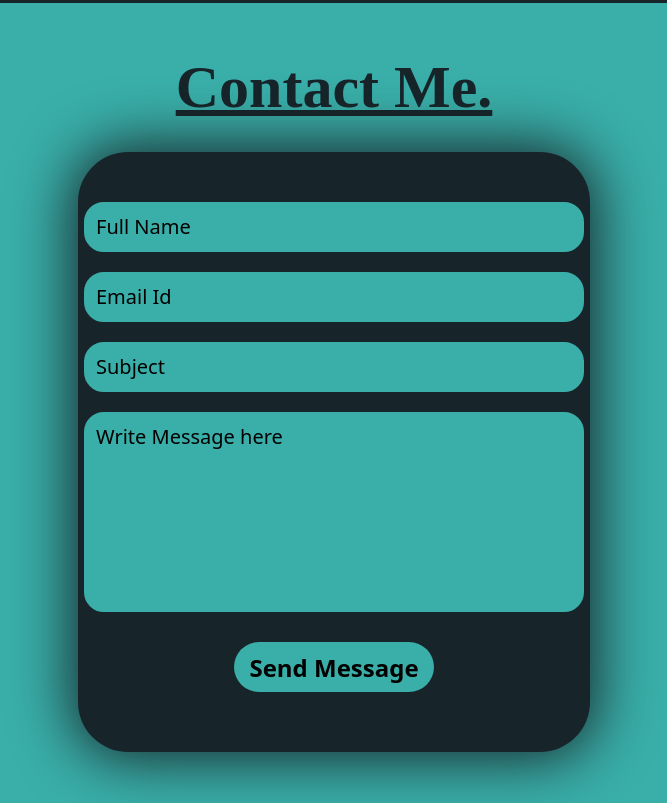
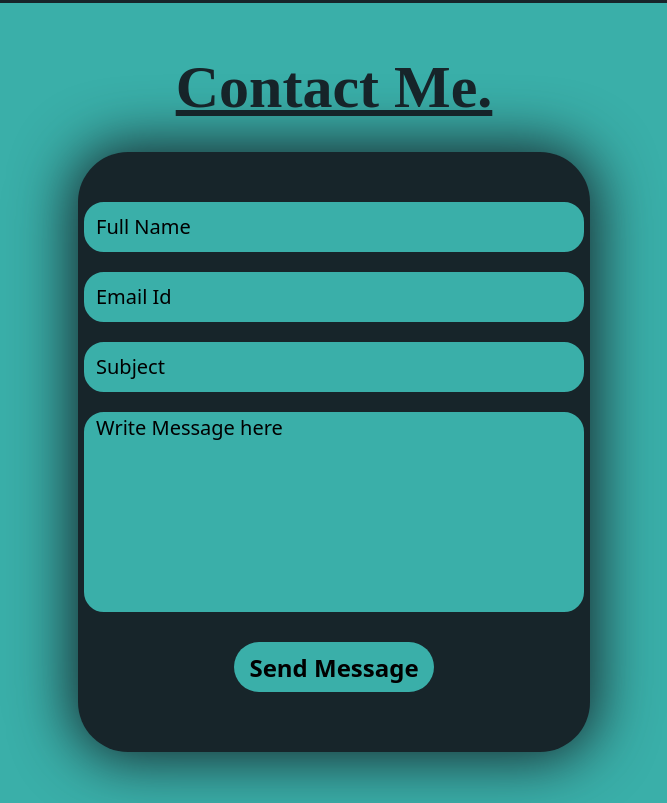
Before and after one commit to Fidahasm/Portfolio-Website, a plain HTML site: page index.html in a window 1280 px wide. Shown: the part 3197-4000 px from the top of the page, without its empty margins (306-973 px from the left). Drawn offline with nearby package versions, Linux system fonts and the light colour scheme.

Commit message:
contact modified

```diff
--- a/index.html
+++ b/index.html
@@ -141,7 +141,7 @@
             <!-- <label for="fname">Subject</label> -->
             <input type="text" class="contact-container" placeholder="Subject" id="subject">
             <!-- <label for="fname">Message</label> -->
-            <input type="text" class="contact-container" id="message" placeholder="Write Message here" style="padding-bottom: 150px;">
+            <textarea type="text" class="contact-container" id="message" placeholder="Write Message here" style="padding-bottom: 150px;resize: none;"></textarea>
             <button id="msg-btn" onclick="SendMail()">Send Message</button>
         </form>
         </div>
--- a/style.css
+++ b/style.css
@@ -380,6 +380,14 @@ align-items: flex-start;
    height: 200px;
 
 }
+textarea::placeholder{
+   color:black;
+   font-family: system-ui, -apple-system, BlinkMacSystemFont, 'Segoe UI', Roboto, Oxygen, Ubuntu, Cantarell, 'Open Sans', 'Helvetica Neue', sans-serif;
+   font-size: 20px;
+   font-weight: 100;
+      /* padding-left: 10px; */
+
+}
 input::placeholder{
    color:black;
    font-family: system-ui, -apple-system, BlinkMacSystemFont, 'Segoe UI', Roboto, Oxygen, Ubuntu, Cantarell, 'Open Sans', 'Helvetica Neue', sans-serif;
```
